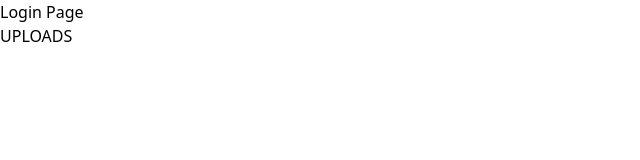
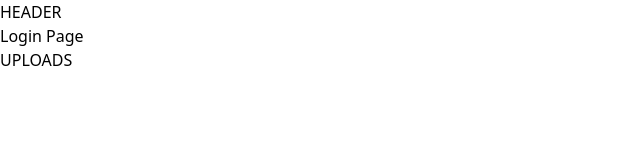
Before and after one commit to AndrewComrade/vue-dropbox, a Vue app: page /login in a window 1280 px wide. Shown: the top 160 px of the page, without its empty margins (0-640 px from the left). Built offline with nearby package versions, Linux system fonts and the light colour scheme.

Commit message:
eslint deps, eslint fix

```diff
--- a/package.json
+++ b/package.json
@@ -24,7 +24,12 @@
         "@vitejs/plugin-vue": "^5.0.4",
         "eslint": "^8.57.0",
         "eslint-config-prettier": "^9.1.0",
+        "eslint-plugin-deprecate": "^0.8.4",
+        "eslint-plugin-jsdoc": "^48.2.1",
+        "eslint-plugin-lodash": "^7.4.0",
+        "eslint-plugin-unicorn": "^51.0.1",
         "eslint-plugin-vue": "^9.23.0",
+        "eslint-plugin-vue-scoped-css": "^2.7.2",
         "prettier": "3.2.5",
         "tailwindcss": "^3.4.1",
         "typescript": "^5.2.2",
--- a/src/App.vue
+++ b/src/App.vue
@@ -1,7 +1,8 @@
 <script setup lang="ts"></script>
 
 <template>
-    <div>
+    <header>HEADER</header>
+    <main>
         <RouterView />
-    </div>
+    </main>
 </template>
--- a/src/pages/LoginPage/LoginPage.vue
+++ b/src/pages/LoginPage/LoginPage.vue
@@ -1,6 +1,8 @@
 <template>
     <div>Login Page</div>
-    <RouterLink to="/uploads">UPLOADS</RouterLink>
+    <RouterLink to="/uploads">
+        UPLOADS
+    </RouterLink>
 </template>
 
 <script setup lang="ts"></script>
```
Also changed, not shown: .eslintrc.cjs (deleted), 2 other files (tests, documents, lock files or other folders).
